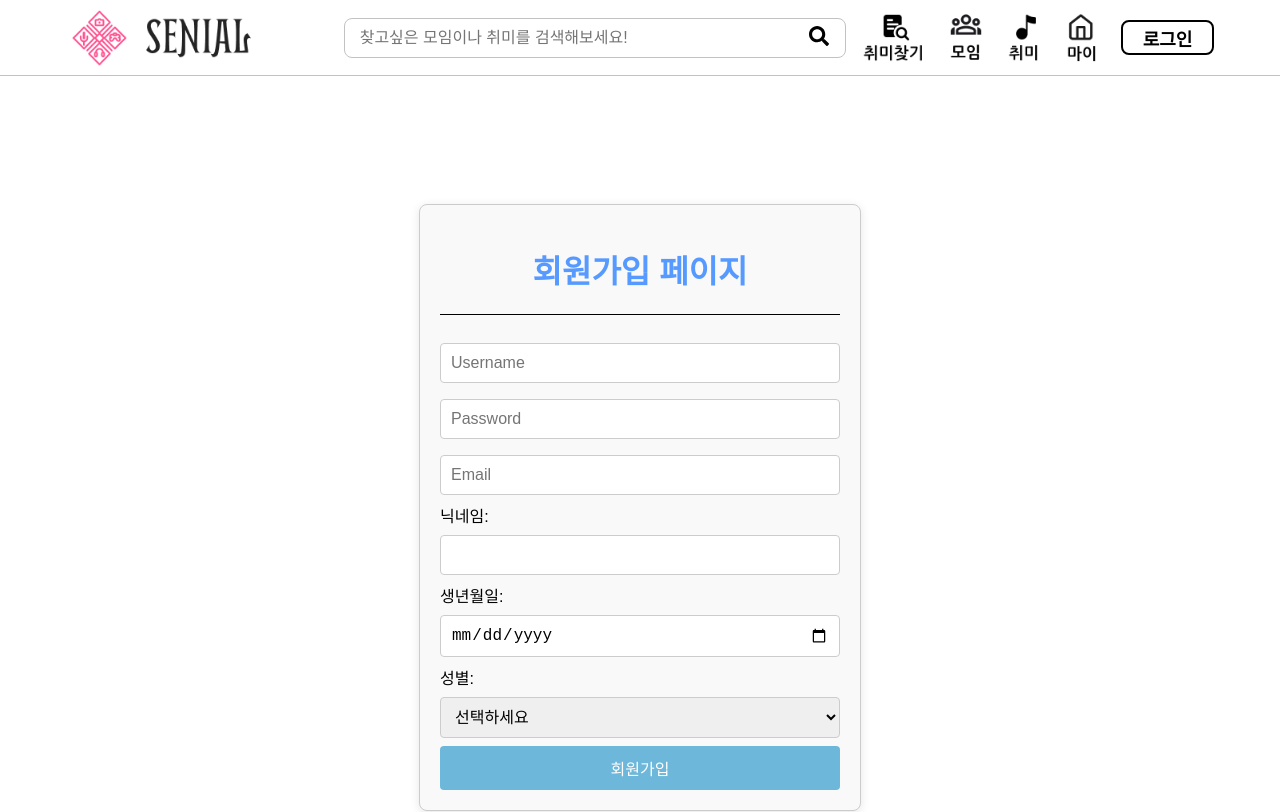
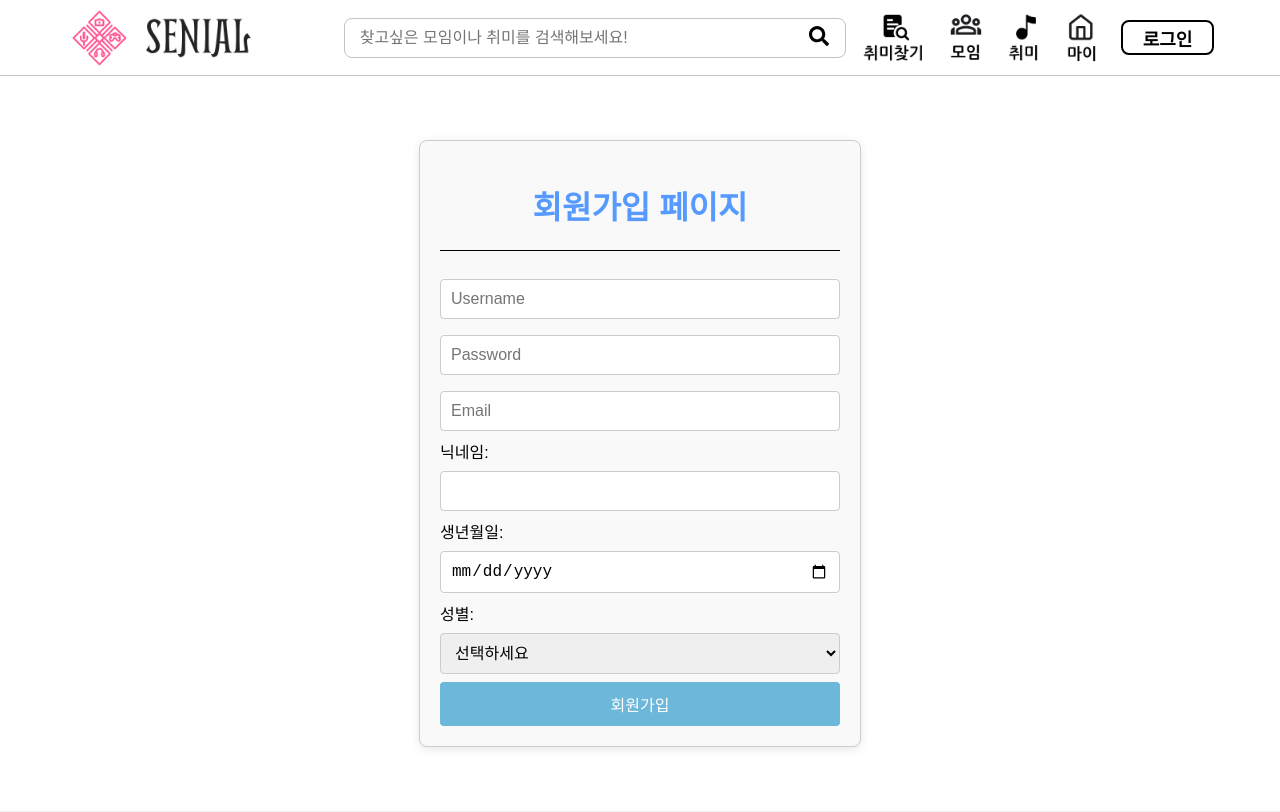
Before and after one commit to DoYous/Senials-Frontend, a React (Create React App) app in the folder senials_frontend/: page /join in a window 1280 px wide. Shown: the top 812 px of the page. Built offline with nearby package versions, Linux system fonts and the light colour scheme; a web font is replaced by a local one.

Commit message:
#113 회원가입페이지 스크롤 생기는거 막기

```diff
--- a/senials_frontend/src/pages/login/Join.module.css
+++ b/senials_frontend/src/pages/login/Join.module.css
@@ -1,6 +1,6 @@
 .signupcontainer {
     max-width: 400px;
-    margin: 10% auto;
+    margin: 5% auto;
     padding: 20px;
     border: 1px solid #ccc;
     border-radius: 8px;
```
